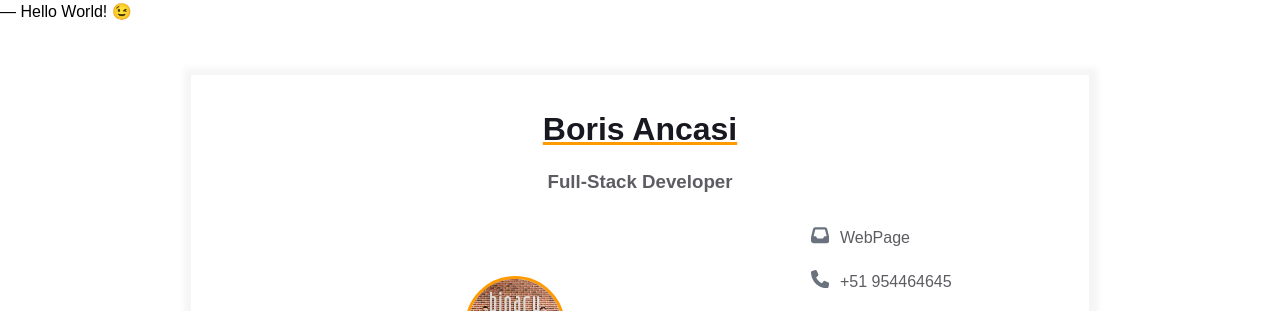
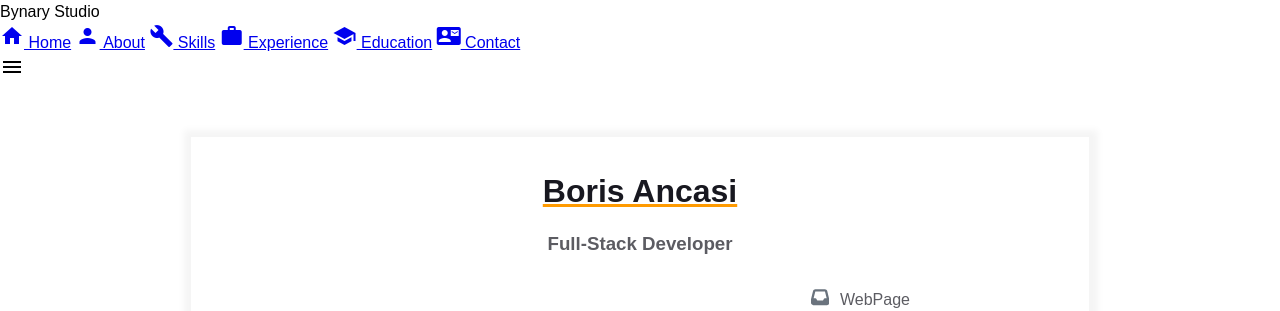
Before and after one commit to Giovanni-Boris2002/homepage, a plain HTML site: page index.html in a window 1280 px wide. Shown: the top 311 px of the page. Drawn offline with Linux system fonts and the light colour scheme.

Commit message:
Added navbar for my page

```diff
--- a/index.html
+++ b/index.html
@@ -5,10 +5,26 @@
     <title>Résumé</title>
     <link rel="stylesheet" href="styles.css" />
     <meta name="viewport" content="width=device-width, initial-scale=1" />
+    <link rel="stylesheet" href="https://fonts.googleapis.com/icon?family=Material+Icons">
 
   </head>
   <body>
-    ― Hello World! &#x1F609;
+    <nav class="navbar">
+      <div class="navbar-container">
+          <div class="navbar-logo">Bynary Studio</div>
+          <div class="navbar-menu">
+              <a href="#home"><span class="material-icons">home</span> Home</a>
+              <a href="#about"><span class="material-icons">person</span> About</a>
+              <a href="#skills"><span class="material-icons">build</span> Skills</a>
+              <a href="#experience"><span class="material-icons">work</span> Experience</a>
+              <a href="#education"><span class="material-icons">school</span> Education</a>
+              <a href="#contact"><span class="material-icons">contact_mail</span> Contact</a>
+          </div>
+          <div class="navbar-toggle" id="mobile-menu">
+              <span class="material-icons">menu</span>
+          </div>
+      </div>
+  </nav>
     <main>
       <div class="resume">
         <div class="container">
@@ -213,7 +229,7 @@
       </div>
 
     </main>
-
+    <script src="script.js"></script>
 
   </body>
 </html>
```
